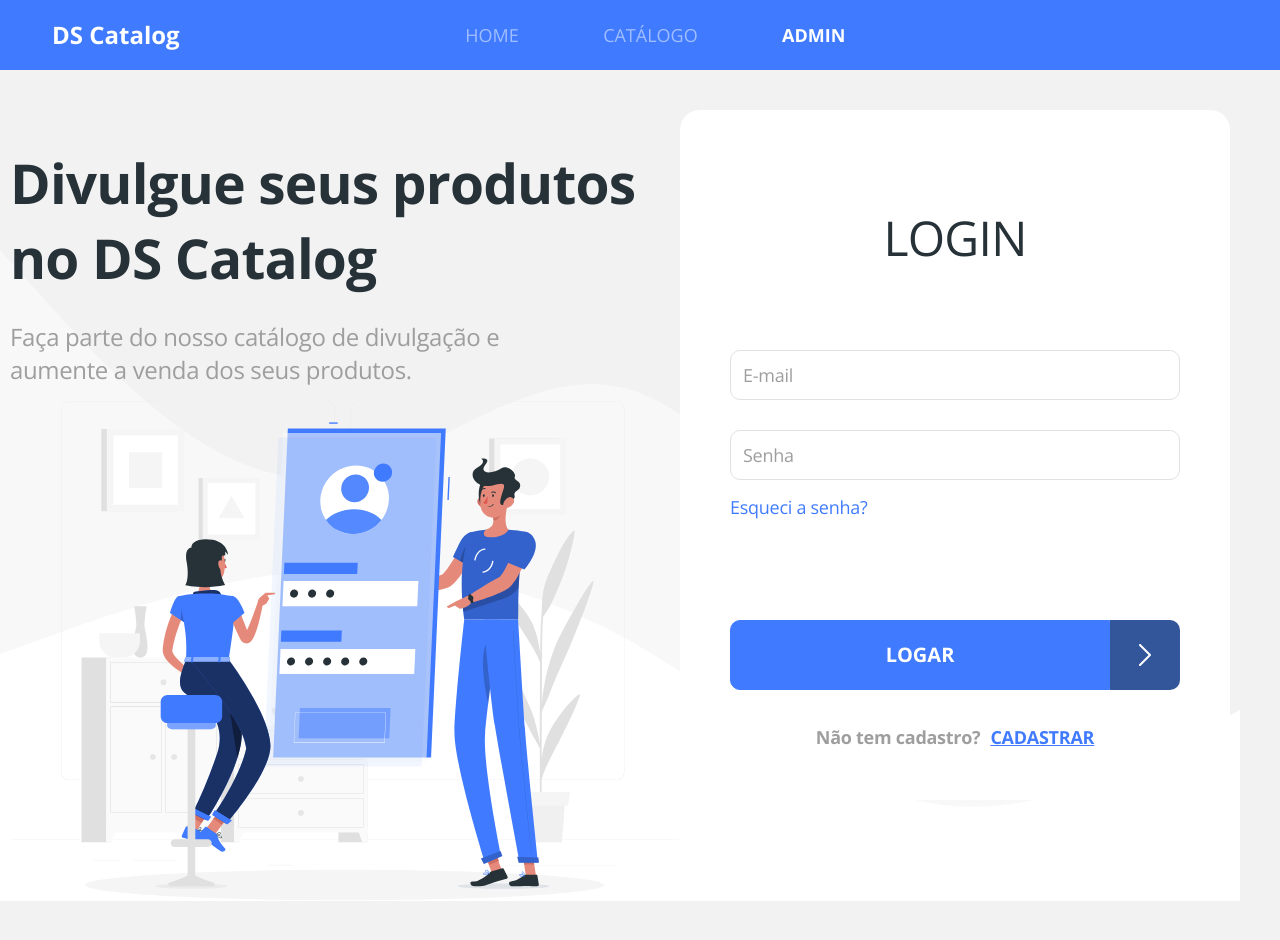
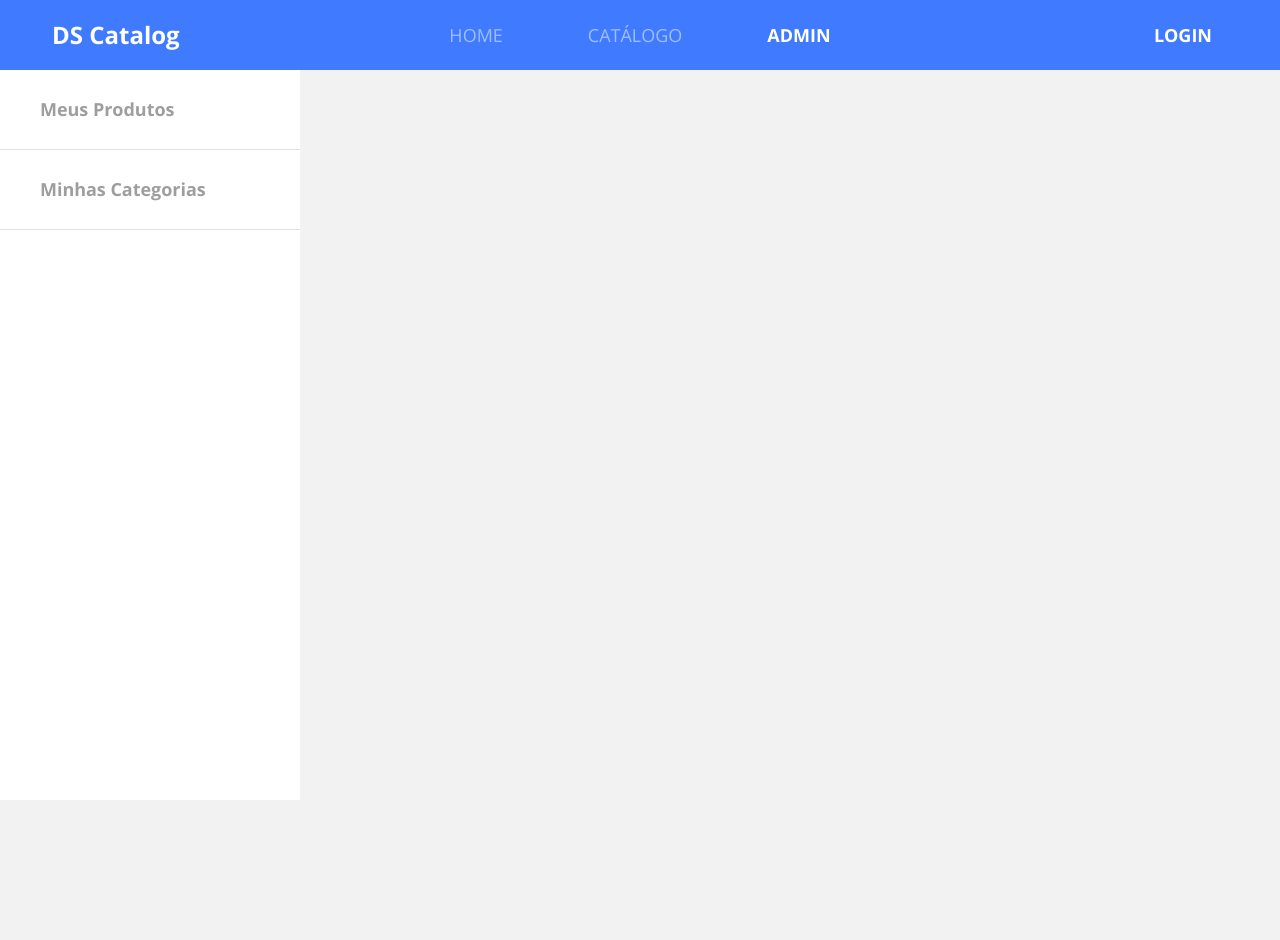
Before and after one commit to Santosfael/dscatalog-devsuperior, a React (Create React App) app in the folder web/: page /admin/auth in a window 1280 px wide. Before the commit this address led to /admin/auth/login. Shown: the top 940 px of the page. After the commit the page ends 800 px from the top, so only its background shows below. Built offline with nearby package versions, Linux system fonts and the light colour scheme; the HTML template or start-up script is replaced by a standard one.

Commit message:
Finish login/logout layout

```diff
--- a/web/src/Routes.tsx
+++ b/web/src/Routes.tsx
@@ -31,12 +31,12 @@ function Routes() {
                 />
 
                 <Redirect
-                    from="/admin/auth"
-                    to="/admin/auth/login"
+                    from="/auth"
+                    to="/auth/login"
                     exact
                 />
                 <Route
-                    path="/admin/auth"
+                    path="/auth"
                     component={Auth}
                 />
 
--- a/web/src/core/components/Navbar/index.tsx
+++ b/web/src/core/components/Navbar/index.tsx
@@ -1,16 +1,32 @@
-import { Link, NavLink } from 'react-router-dom';
+import { useEffect, useState } from 'react';
+
+import { Link, NavLink, useLocation } from 'react-router-dom';
+import { getAccessTokenDecoded, logout } from 'core/utils/auth';
 
 import './styles.scss';
 
 function Navbar() {
+    const [currentUser, setCurrentUser] = useState('');
+    const location = useLocation();
+
+    useEffect(() => {
+        const currentUserData = getAccessTokenDecoded();
+        setCurrentUser(currentUserData.user_name);
+    }, [location]);
+
+    function handleLogout(event: React.MouseEvent<HTMLAnchorElement, MouseEvent>) {
+        event.preventDefault();
+        logout();
+    }
+
     return (
         <nav className="row bg-primary main-nav">
-            <div className="col-2">
+            <div className="col-3">
                 <Link to="/" className="nav-logo-text">
                     <h4>DS Catalog</h4>
                 </Link>
             </div>
-            <div className="col-6 offset-2">
+            <div className="col-6">
                 <ul className="main-menu">
                     <li>
                         <NavLink to="/" exact activeClassName="active">
@@ -31,6 +47,27 @@ function Navbar() {
                     </li>
                 </ul>
             </div>
+            <div className="col-3 text-end">
+                {
+                    currentUser && (
+                        <>
+                            {currentUser}
+                            <a
+                                href="#logout"
+                                className="nav-link active d-inline"
+                                onClick={handleLogout}
+                            >
+                                LOGOUT
+                            </a>
+                        </>
+                    )
+                }
+                {!currentUser && (
+                    <Link to={"/auth/login"} className="nav-link active">
+                        LOGIN
+                    </Link>
+                )}
+            </div>
         </nav>
     )
 }
--- a/web/src/core/components/Navbar/styles.scss
+++ b/web/src/core/components/Navbar/styles.scss
@@ -3,6 +3,7 @@
     color: #fff;
     align-items: center;
     padding-left: 40px;
+    padding-right: 40px;
     margin-left: 0;
     margin-right: 0;
 
@@ -15,8 +16,12 @@
 .main-menu {
     display: flex;
     font-size: 18px;
-    width: 380px;
-    justify-content: space-between;
+    justify-content: center;
+
+    li:nth-child(2) {
+        margin-left: 85px;
+        margin-right: 85px;
+    }
 
     a {
         font-style: normal;
@@ -32,3 +37,18 @@
         }
     }
 }
+
+.nav-link {
+    font-size: 18px;
+    font-style: normal;
+    color: rgba(255, 255, 255, 0.5);
+
+    &.active {
+        font-weight: bold;
+        color: #fff;
+    }
+
+    &:hover {
+        color: #fff;
+    }
+}
--- a/web/src/core/components/Routes/PrivateRoutes.tsx
+++ b/web/src/core/components/Routes/PrivateRoutes.tsx
@@ -18,7 +18,7 @@ function PrivateRoute({ children, path, allowedRoutes }: Props) {
                     return (
                         <Redirect
                             to={{
-                                pathname: "/admin/auth/login",
+                                pathname: "/auth/login",
                                 state: { from: location }
                             }}
                         />
--- a/web/src/core/utils/api.ts
+++ b/web/src/core/utils/api.ts
@@ -1,8 +1,7 @@
 import axios, { Method } from "axios";
 import qs from "qs";
 
-import { CLIENT_ID, CLIENT_SECRET, getSessionData } from "./auth";
-import history from './history';
+import { CLIENT_ID, CLIENT_SECRET, getSessionData, logout } from "./auth";
 
 type RequestParams = {
     method?: Method;
@@ -23,7 +22,7 @@ axios.interceptors.response.use((response) => {
     return response;
 }, (error) => {
     if (error.response.status === 401) {
-        history.push('/admin/auth/login');
+        logout();
     }
     return Promise.reject(error);
 });
--- a/web/src/core/utils/auth.ts
+++ b/web/src/core/utils/auth.ts
@@ -1,4 +1,6 @@
 import jwtDecode from "jwt-decode";
+
+import history from "./history";
 
 export const CLIENT_ID = 'dscatalog';
 export const CLIENT_SECRET = 'dscatalog123';
@@ -62,3 +64,8 @@ export function isAllowedByRole(routeRoles: Role[] = []) {
     const { authorities } = getAccessTokenDecoded();
     return routeRoles.some(role => authorities?.includes(role));
 }
+
+export function logout() {
+    localStorage.removeItem('authData');
+    history.replace('/auth/login');
+}
--- a/web/src/pages/Auth/components/Login/index.tsx
+++ b/web/src/pages/Auth/components/Login/index.tsx
@@ -28,7 +28,7 @@ function Login() {
     const history = useHistory();
     const location = useLocation<LocationState>();
 
-    const { from } = location.state || {from: { pathname: "/admin"}};
+    const { from } = location.state || { from: { pathname: "/admin" } };
 
     function onSubmit(data: FormData) {
         LoginApi(data)
@@ -91,7 +91,7 @@ function Login() {
                             </div>
                         )}
                     </div>
-                    <Link to="/admin/auth/recover" className="link-recover">
+                    <Link to="/auth/recover" className="link-recover">
                         Esqueci a senha?
                     </Link>
 
@@ -102,7 +102,7 @@ function Login() {
                         <span className="not-registered">
                             Não tem cadastro?
                         </span>
-                        <Link to="/admin/auth/register" className="link-register">
+                        <Link to="/auth/register" className="link-register">
                             CADASTRAR
                         </Link>
                     </div>
--- a/web/src/pages/Auth/index.tsx
+++ b/web/src/pages/Auth/index.tsx
@@ -20,9 +20,9 @@ function Auth() {
             </div>
             <div className="auth-content">
                 <Switch>
-                    <Route path="/admin/auth/login" component={Login} />
-                    <Route path="/admin/auth/register" component={Register} />
-                    <Route path="/admin/auth/recover" component={Recover} />
+                    <Route path="/auth/login" component={Login} />
+                    <Route path="/auth/register" component={Register} />
+                    <Route path="/auth/recover" component={Recover} />
                 </Switch>
             </div>
         </div>
```
